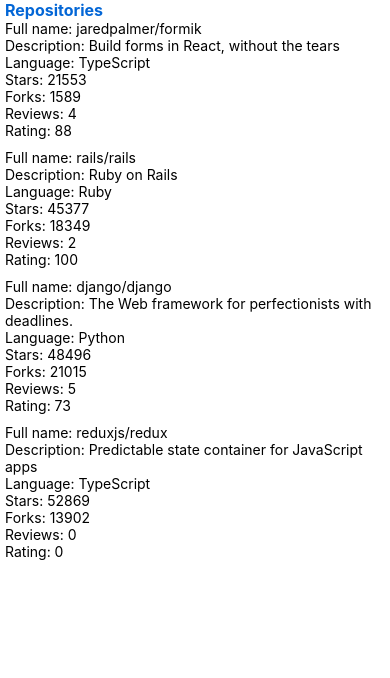
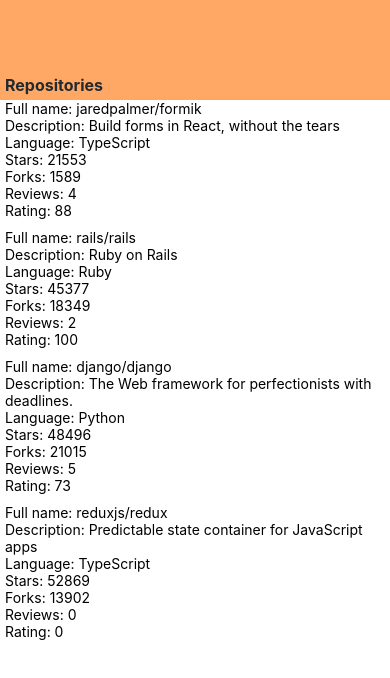
Before and after one commit to einoob/fsopen2020_react_native, a React Native app in the folder rate-repository-app/: screen / in a window 390 px wide. Shown: the top 678 px of the page. Built offline with nearby package versions, Linux system fonts and the light colour scheme.

Commit message:
10.4. appbar

```diff
--- a/rate-repository-app/App.js
+++ b/rate-repository-app/App.js
@@ -1,6 +1,6 @@
 import React from 'react';
 
-import Main from './src/components/Main'
+import Main from './src/components/Main';
 
 const App = () => {
   return <Main />;
--- a/rate-repository-app/src/components/AppBar.jsx
+++ b/rate-repository-app/src/components/AppBar.jsx
@@ -1,22 +1,30 @@
 import React from 'react';
-import {View, StyleSheet, TouchableWithoutFeedback} from 'react-native';
-import Text from './Text';
+import {View, StyleSheet} from 'react-native';
 import Constants from 'expo-constants';
+import AppBarTab from './AppBarTab';
 
 const styles = StyleSheet.create({
     container: {
         paddingTop: Constants.statusBarHeight,
-    }
+        display: 'flex',
+        backgroundColor: '#ffa866',
+        height: 100,
+        flexDirection: 'row',
+        alignItems: 'flex-end',
+        paddingBottom: 5,
+        paddingLeft: 5
+    },
+    flexItem1: {
+        textAlignVertical: 'bottom',
+        flexGrow: 0,
+    },
 });
 
 const AppBar = () => {
-    return <View style={styles.container}>
-        <TouchableWithoutFeedback>
-            <Text fontSize='subheading' color='primary' fontWeight='bold'>
-                Repositories
-            </Text>
-        </TouchableWithoutFeedback>
-    </View>;
+    return (
+    <View style={styles.container}>
+        <AppBarTab title='Repositories' style={styles.flexItem1} />
+    </View>);
 };
 
 export default AppBar;
--- /dev/null
+++ b/rate-repository-app/src/components/AppBarTab.jsx
@@ -0,0 +1,15 @@
+import React from 'react';
+import { TouchableWithoutFeedback } from 'react-native';
+import Text from './Text';
+
+const AppBarTab = ({ title }) => {
+    return (
+    <TouchableWithoutFeedback>
+        <Text fontSize='subheading' color='textPrimary' fontWeight='bold'>
+            {title}
+        </Text>
+    </TouchableWithoutFeedback>
+    );
+};
+
+export default AppBarTab;
--- a/rate-repository-app/src/components/Main.jsx
+++ b/rate-repository-app/src/components/Main.jsx
@@ -8,7 +8,6 @@
     container: {
         flexGrow: 1,
         flexShrink: 1,
-        marginLeft: 5,
     },
 
     header: {
--- a/rate-repository-app/src/components/RepositoryList.jsx
+++ b/rate-repository-app/src/components/RepositoryList.jsx
@@ -6,6 +6,10 @@
   separator: {
     height: 10,
   },
+
+  flatList: {
+    marginLeft: 5
+  }
 });
 
 const repositories = [
@@ -57,14 +61,9 @@
 
 const ItemSeparator = () => <View style={styles.separator} />;
 
-const renderItem = ({ item }) => {
-    return (
-    <RepositoryItem props={item}/>
-    );
-};
-
 const RepositoryList = () => {
   return (
+    <View style={styles.flatList}>
     <FlatList
       data={repositories}
       ItemSeparatorComponent={ItemSeparator}
@@ -73,6 +72,7 @@
           <RepositoryItem props={item}/>
       )}
     />
+    </View>
   );
 };
 
--- a/rate-repository-app/src/theme.js
+++ b/rate-repository-app/src/theme.js
@@ -3,6 +3,7 @@
         textPrimary: '#24292e',
         textSecondary: '#586069',
         primary: '#0366d6',
+        appBar: '#ffa866'
     },
     fontSizes: {
         body: 14,
```
